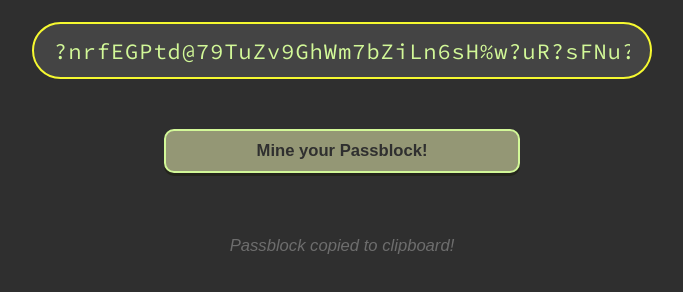
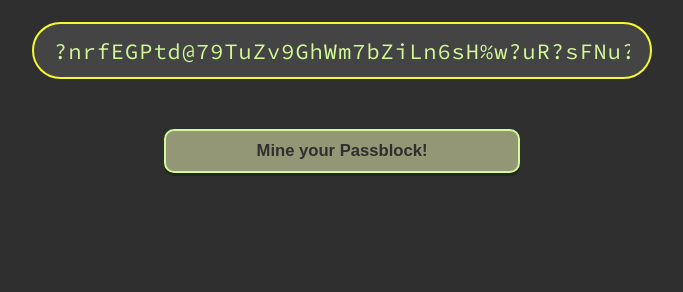
Before and after one commit to alex-arango47/project-password-generator, a plain HTML site: page index.html in a window 1280 px wide. Both pictures are taken after a click on the button "Mine your Passblock!". Shown: the part 212-504 px from the top of the page, without its empty margins (298-981 px from the left). Drawn offline with Linux system fonts and the light colour scheme; a web font is replaced by a local one.

Commit message:
Add files via upload

```diff
--- a/app.js
+++ b/app.js
@@ -9,6 +9,8 @@ var texto = "";
 
 function run(){
     texto = "";
+    setTimeout(function () {mensaje.style.display='none'}, 1000);
+    mensaje.style.display = "initial";
     ciclo();
 }
 
@@ -54,7 +56,6 @@ function password(length){
     document.body.removeChild(aux);
     document.getElementById("mensaje").innerHTML = "Passblock copied to clipboard!";
 
-
 }
 
 
--- a/estilos.css
+++ b/estilos.css
@@ -64,6 +64,7 @@ body {
 .main-btn:active {
     transform: translateY(4px);
     box-shadow: 0 1px #73755a;
+    border: 2px solid #949775;
 
 }
 
@@ -79,6 +80,13 @@ body {
     color: #2F2F2F;
 }
 
+.alerta {
+    display: flex;
+    flex-direction: column;
+    justify-content: center;
+    align-items: center;
+}
+
 .alerta .mensaje {
     font-family: 'M PLUS 2', sans-serif;
     font-weight: 100;
```
Also changed, not shown: index.html (line endings or trailing spaces).
